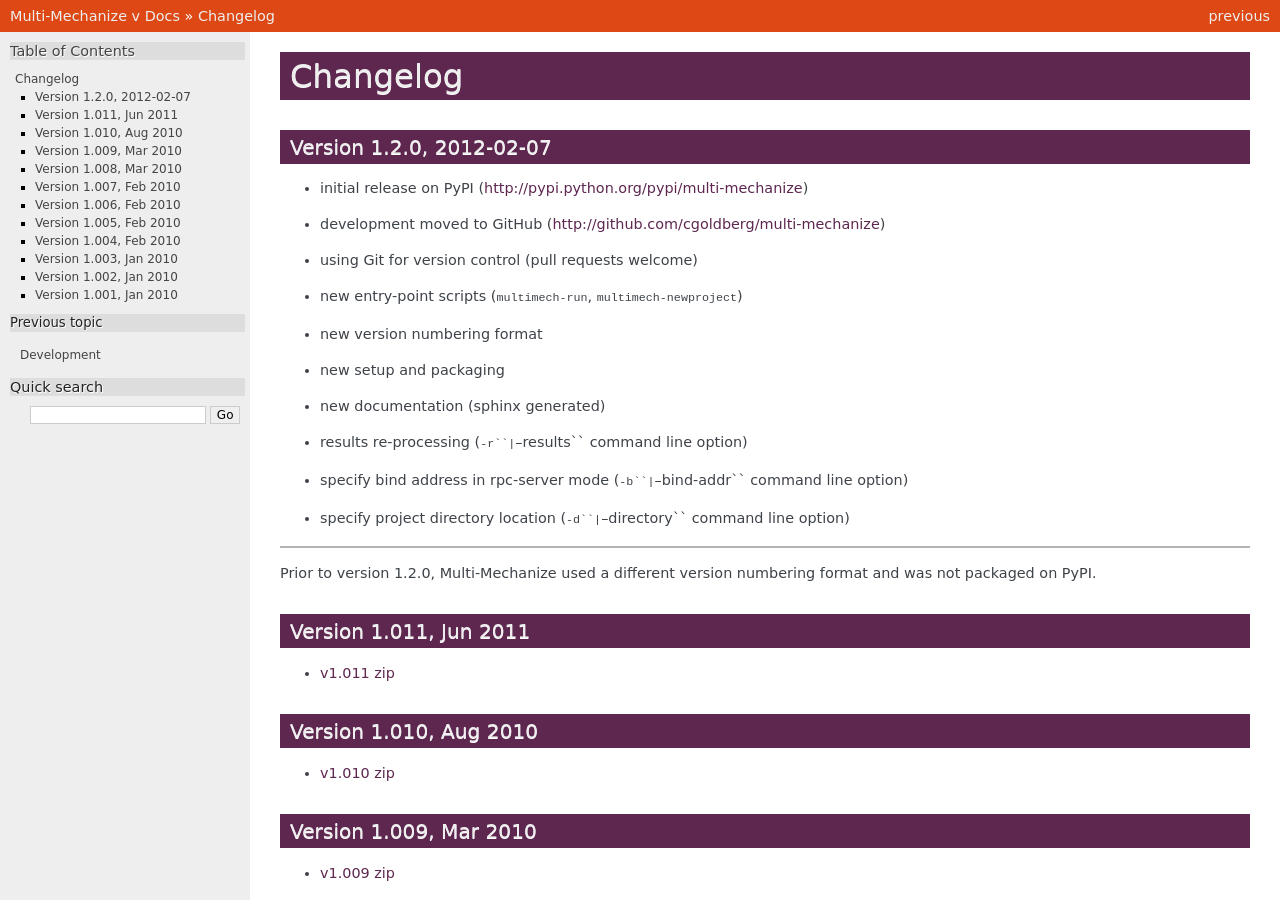
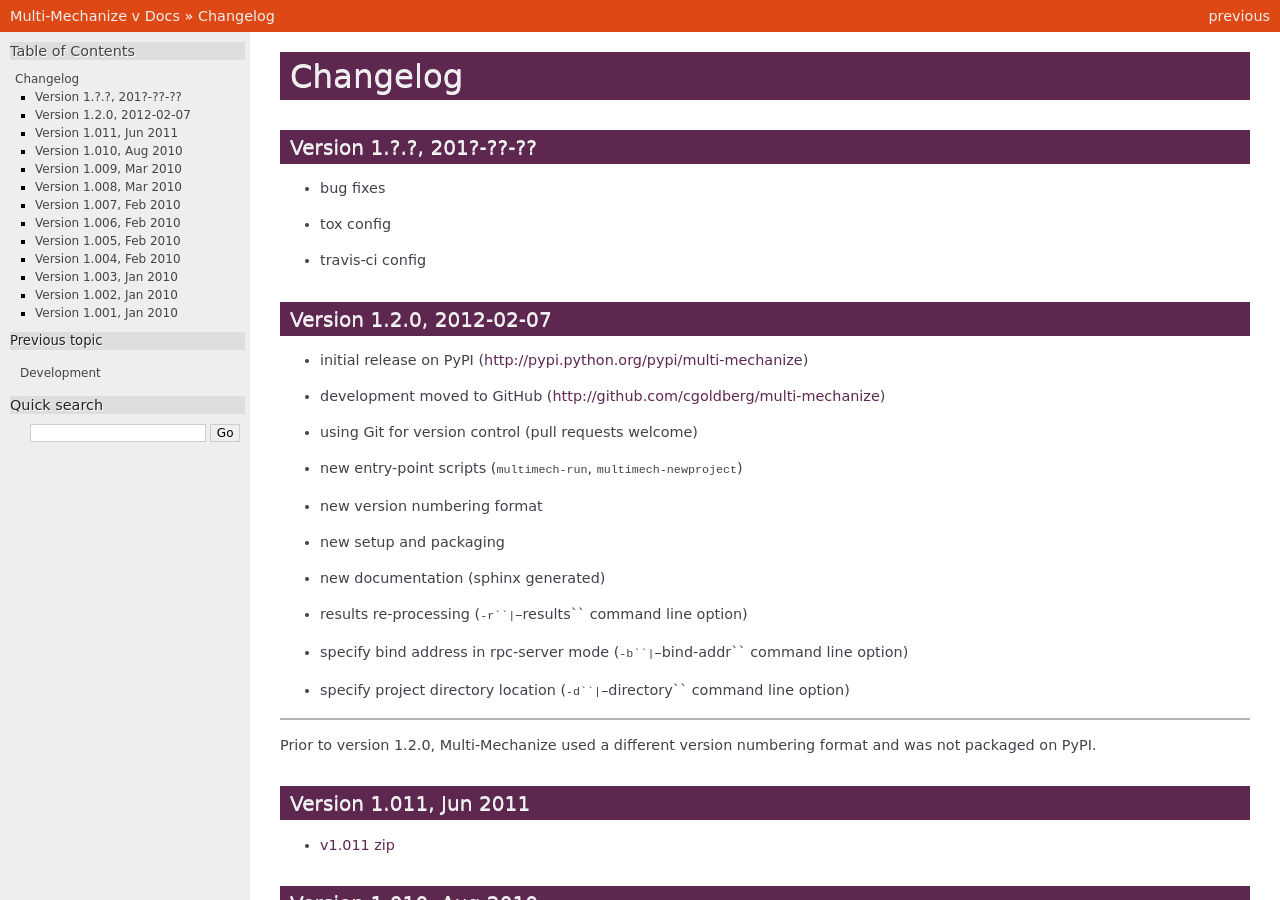
Before and after one commit to cgoldberg/multi-mechanize, a Sphinx documentation site: the page built from docs/changelog.rst, in a window 1280 px wide and 900 px high. Built offline with Sphinx 7.4.7, drawn with Linux system fonts in a browser that asks for light colours; the version number could not be read and is left out.

Commit message:
updated docs and changelog

```diff
--- a/docs/changelog.rst
+++ b/docs/changelog.rst
@@ -1,5 +1,13 @@
 Changelog
 =========
+
+Version 1.?.?, 201?-??-??
+*************************
+
+* bug fixes
+* tox config
+* travis-ci config
+
 
 Version 1.2.0, 2012-02-07
 *************************
--- a/docs/index.rst
+++ b/docs/index.rst
@@ -18,7 +18,7 @@
 :PyPI: `multi-mechanize package <http://pypi.python.org/pypi/multi-mechanize>`_
 :Dev: `GitHub <http://github.com/cgoldberg/multi-mechanize>`_
 :License: `GNU LGPLv3 <http://www.gnu.org/licenses/lgpl.html>`_
-:Author: `Corey Goldberg <http://goldb.org>`_ - copyright |copy| 2010-2012
+:Author: `Corey Goldberg <http://goldb.org>`_ - copyright |copy| 2010-2013
 
 ----
 
```
Also changed, not shown: docs/setup.rst (+8 -0 lines).
